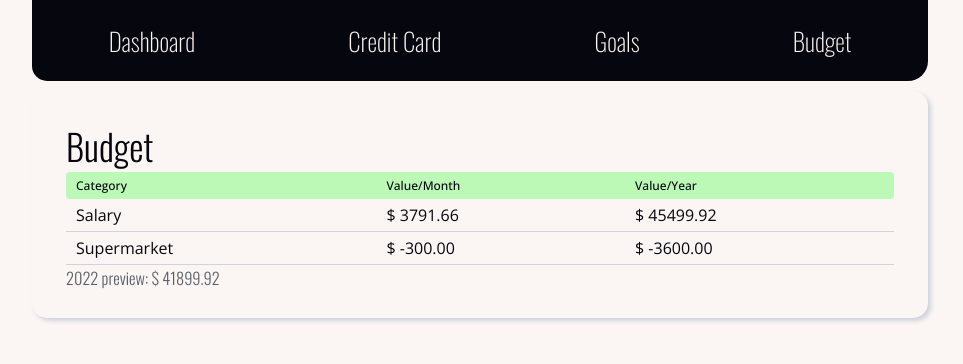
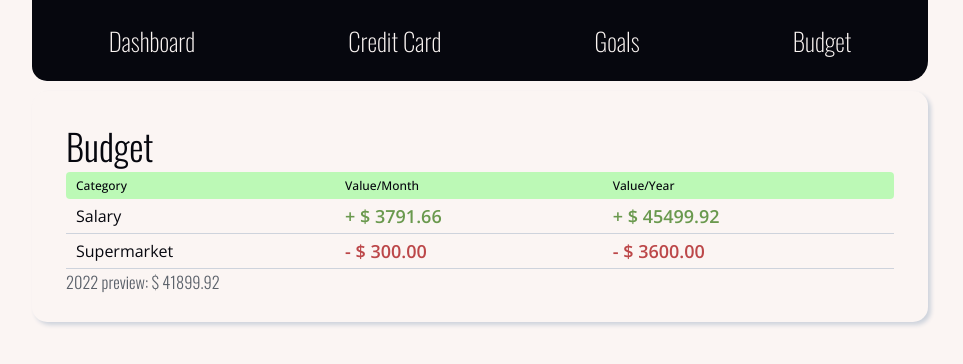
Before and after one commit to anasofiamelo/finances-app, a React (Create React App) app: page /budget in a window 1280 px wide. Shown: the top 364 px of the page, without its empty margins (160-1123 px from the left). Built offline with nearby package versions, Linux system fonts and the light colour scheme.

Commit message:
refactor: add formatValue and formatDate functions

```diff
--- a/src/components/Budget/BudgetList.jsx
+++ b/src/components/Budget/BudgetList.jsx
@@ -1,18 +1,23 @@
 import { useState } from "react";
 import { Container, Table } from "../../components";
 import { budget, totalBudget } from "../../utils";
+import { formatValue } from "../../utils";
+
 const BudgetList = (props) => {
   const [year, setYear] = useState(2022);
+  // const changeYearHandler = (e) => setYear(e.target.value);
 
-  const changeYearHandler = (e) => setYear(e.target.value);
-
-  const mappedBudget = budget.map((opt) => (
-    <tr>
-      <td>{opt.category}</td>
-      <td>$ {opt.value.toFixed(2)}</td>
-      <td>$ {(opt.value * 12).toFixed(2)}</td>
-    </tr>
-  ));
+  const mappedBudget = budget.map((opt) => {
+    const monthValue = formatValue(opt.value);
+    const yearValue = formatValue(opt.value * 12);
+    return (
+      <tr>
+        <td>{opt.category}</td>
+        <td>{monthValue}</td>
+        <td>{yearValue}</td>
+      </tr>
+    );
+  });
 
   return (
     <Container>
--- a/src/components/Transactions/LatestActivities.jsx
+++ b/src/components/Transactions/LatestActivities.jsx
@@ -1,7 +1,7 @@
 import React from "react";
 import { Container } from "../../components";
 import { useTransactions } from "../../context/finances.context";
-import { expensesIcons, incomesIcons } from "../../utils";
+import { expensesIcons, incomesIcons, formatValue } from "../../utils";
 import { NavLink } from "react-router-dom";
 
 const LatestActivities = () => {
@@ -10,25 +10,17 @@ const LatestActivities = () => {
 
   const mappedTransactions = latestTransactions.map((transaction) => {
     const { type, description, date, value } = transaction;
+
     const isIncome = value > 0;
+    const icon = isIncome ? incomesIcons[type] : expensesIcons[type];
+    const formattedValue = formatValue(value);
 
-    const icon = isIncome ? incomesIcons[type] : expensesIcons[type];
-    const valueColor = isIncome ? "var(--green)" : "var(--red)";
-    const formattedValue = isIncome ? value : value * -1;
-    const valueSign = isIncome ? "+" : "-";
     return (
       <div className="activity_row">
         <p className="activity-row_icon-item">{icon}</p>
         <p className="activity-row_description-item">{description}</p>
         <p className="activity-row_date-item">{date.format("DD, MMMM")}</p>
-        <p
-          className="activity-row_value-item"
-          style={{
-            color: valueColor,
-          }}
-        >
-          {valueSign} ${formattedValue}
-        </p>
+        <p className="activity-row_value-item">{formattedValue}</p>
       </div>
     );
   });
--- a/src/components/Transactions/TransactionsList.jsx
+++ b/src/components/Transactions/TransactionsList.jsx
@@ -1,7 +1,12 @@
 import { useState, useEffect } from "react";
 import moment from "moment";
 import { Table, ThWithSort } from "../../components";
-import { incomesIcons, expensesIcons } from "../../utils";
+import {
+  incomesIcons,
+  expensesIcons,
+  formatValue,
+  formatMomentDate,
+} from "../../utils";
 import useSort from "../../hooks/useSort";
 
 const TransactionsList = (props) => {
@@ -15,28 +20,17 @@ const TransactionsList = (props) => {
   }, [sortedTransac]);
 
   const mappedTransactions = sortedTransactions.map((transaction, index) => {
-    let { value, date, payment, description, type } = transaction;
-
-    value = value.toFixed(2);
-
-    const isIncome = value > 0;
-    const valueColor = isIncome ? "var(--green)" : "var(--red)";
-    const formattedDate = moment(date).format("DD/MM/YYYY");
-    const icon = isIncome ? incomesIcons[type] : expensesIcons[type];
+    const { value, date, payment, description, type } = transaction;
+    const transacValue = formatValue(value);
+    const formattedDate = formatMomentDate(date);
+    const icon = value > 0 ? incomesIcons[type] : expensesIcons[type];
 
     return (
       <tr key={index}>
         <td>{icon}</td>
         <td className="date-item">{formattedDate}</td>
         <td>{description}</td>
-        <td
-          style={{
-            color: valueColor,
-            fontWeight: 500,
-          }}
-        >
-          $ {value}
-        </td>
+        <td>{transacValue}</td>
         <td>{payment}</td>
       </tr>
     );
--- /dev/null
+++ b/src/utils/formatter.js
@@ -0,0 +1,28 @@
+import moment from "moment";
+
+export const formatValue = (value) => {
+  const isIncome = value > 0;
+  const valueColor = isIncome ? "var(--green)" : "var(--red)";
+  const valueSign = isIncome ? "+" : "-";
+  const formattedValue = isIncome ? value : value * -1;
+  return (
+    <span
+      className="activity-row_value-item"
+      style={{
+        color: valueColor,
+      }}
+    >
+      {valueSign} $ {formattedValue.toFixed(2)}
+    </span>
+  );
+};
+
+export const formatMomentDate = (date) => {
+  return date.format("DD/MM/YYYY");
+};
+
+export const formatDate = (date) => {
+  return moment(date).format("DD/MM/YYYY");
+};
+
+// export default formatValue;
--- a/src/utils/index.js
+++ b/src/utils/index.js
@@ -17,6 +17,7 @@ import {
   calcDateOfEnd,
   formatParcels,
 } from "./creditCardFunctions";
+import { formatValue, formatMomentDate, formatDate } from "./formatter";
 
 export {
   monthNames,
@@ -40,4 +41,7 @@ export {
   calcDateOfEnd,
   formatInvoices,
   formatCardsInvoices,
+  formatValue,
+  formatMomentDate,
+  formatDate,
 };
```
